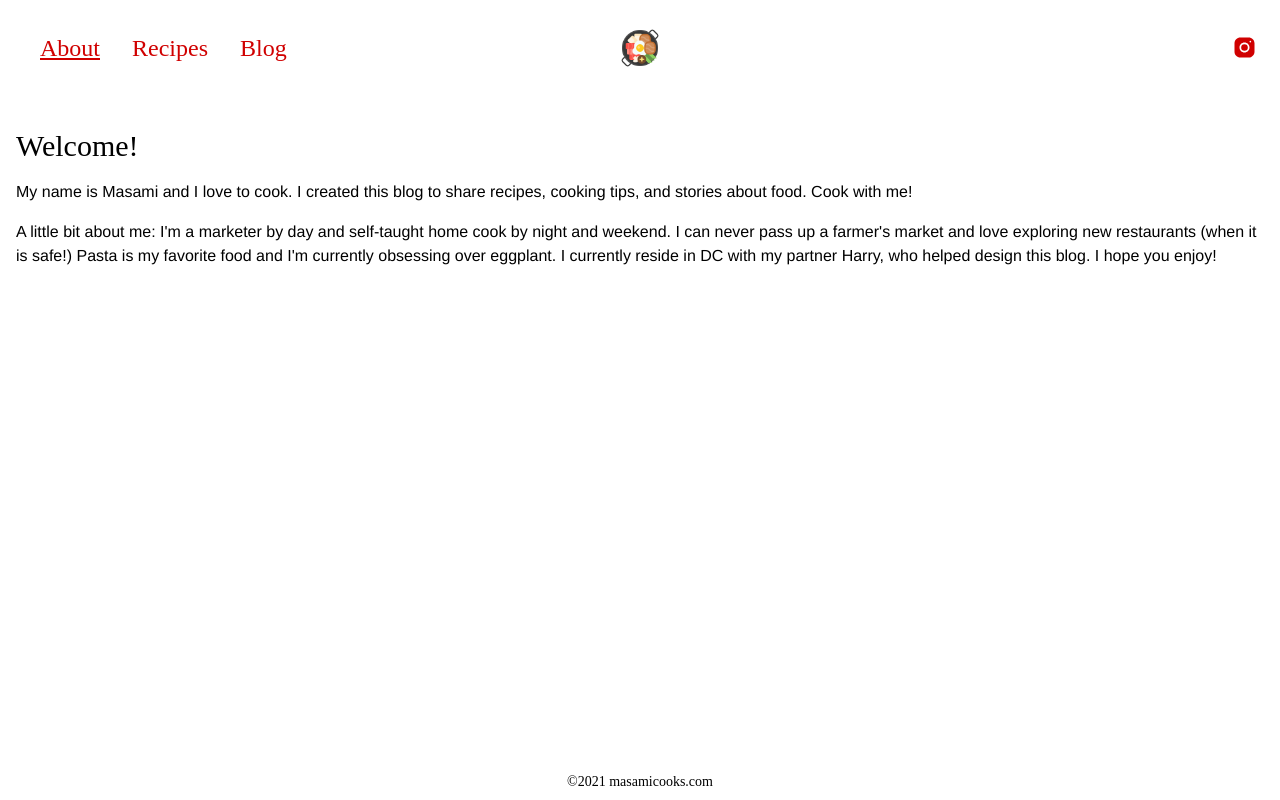
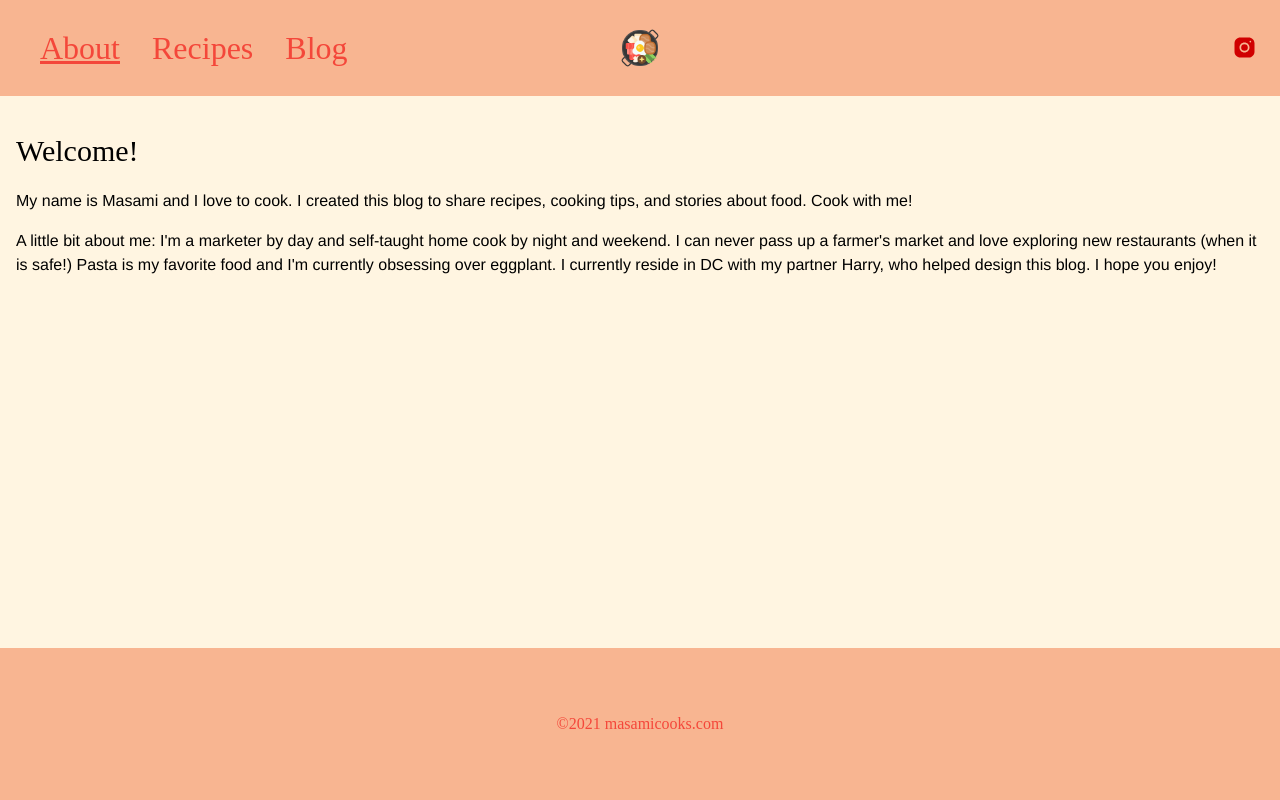
Before and after one commit to harrisoncramer/masamicooks, a Gatsby site: page /about in a window 1280 px wide. Built offline with nearby package versions, Linux system fonts and the light colour scheme; Gatsby itself is replaced by a stand-in of ours.

Commit message:
Updated theme colors and font.

```diff
--- a/src/components/footer/index.tsx
+++ b/src/components/footer/index.tsx
@@ -1,7 +1,7 @@
 import React from 'react'
 
 const Footer = () => (
-  <footer className="footer text-sm mt-2 p-2 font-display">
+  <footer className="footer font-display bg-app-header">
     <p>©2021 masamicooks.com</p>
   </footer>
 )
--- a/src/components/navigation/index.js
+++ b/src/components/navigation/index.js
@@ -15,9 +15,9 @@ const Navigation = ({ location }) => {
     <nav
       role="navigation"
       aria-label="Main"
-      className="flex justify-between items-center nav px-4 md:px-4 lg:px-6 py-2 lg:py-3 fixed top-0 w-full h-24 z-20 text-app-theme bg-app-white border-app-theme"
+      className="flex justify-between items-center nav px-4 md:px-4 lg:px-6 py-2 lg:py-3 fixed top-0 w-full h-24 z-20 text-app-theme bg-app-header border-app-theme"
     >
-      <div className="absolute top-6 bg-app-white flex flex-col items-start justify-start flex-grow basis-0 md:top-0 md:flex-row md:relative md:items-center">
+      <div className="absolute top-6 bg-app-header flex flex-col items-start justify-start flex-grow basis-0 md:top-0 md:flex-row md:relative md:items-center">
         <button className="md:hidden" onClick={handleDropdown}>
           <svg fill="#d00000" viewBox="0 -25 100 80" width="40" height="40">
             <rect width="50" height="10"></rect>
--- a/src/components/recipe-preview/index.js
+++ b/src/components/recipe-preview/index.js
@@ -2,16 +2,12 @@ import React from 'react'
 import { Link } from 'gatsby'
 import { GatsbyImage } from 'gatsby-plugin-image'
 
-import Tags from '../tags'
-
 const RecipeMetadata = function ({ recipe }) {
   return (
     <div className="recipe-metadata p-2">
-      <p className="font-display text-2xl text-app-theme pb-2">
+      <p className="font-display text-app-black text-xl decoration-app-theme underline">
         {recipe.title}
       </p>
-      <p className="meta">{recipe.summary}</p>
-      <i className="im im-instagram"></i>
     </div>
   )
 }
--- a/src/pages/index.js
+++ b/src/pages/index.js
@@ -10,7 +10,7 @@ const RootIndex = function ({ location, data }) {
   const recipes = data.allContentfulRecipe.nodes
   return (
     <Layout location={location}>
-      <div className="image-wrapper gap-4 grid lg:grid-cols-3 md:grid-cols-3 sm:grid-cols-2 grid-cols-2 max-w-max m-auto">
+      <div className="image-wrapper gap-12 grid lg:grid-cols-3 md:grid-cols-3 sm:grid-cols-2 grid-cols-2 max-w-max m-auto">
         {recipes &&
           recipes.map((recipe, i) => {
             return (
--- a/src/styles/global.css
+++ b/src/styles/global.css
@@ -13,7 +13,7 @@ body {
 }
 
 footer {
-  @apply absolute bottom-0 w-full flex justify-center;
+  @apply absolute bottom-0 w-full flex justify-center text-app-theme py-16;
 }
 
 input[type='text']:focus {
--- a/src/styles/typography.css
+++ b/src/styles/typography.css
@@ -1,19 +1,4 @@
 @font-face {
-  font-family: 'Something New';
-  src: url('../fonts/SomethingNew.woff2');
+  font-family: 'Nugelo';
+  src: url('../fonts/nugelo.otf');
 }
-
-@font-face {
-  font-family: 'Staatliches';
-  src: url('../fonts/Staatliches-Regular.ttf');
-}
-
-@font-face {
-  font-family: 'Baskerville';
-  src: url('../fonts/LibreBaskerville-Bold.ttf');
-}
-
-@font-face {
-  font-family: 'Playfair';
-  src: url('../fonts/playfair.ttf');
-}
--- a/tailwind.config.js
+++ b/tailwind.config.js
@@ -4,7 +4,21 @@ module.exports = {
     fontFamily: {
       sans: ['Helvetica'],
       serif: [],
-      display: ['Playfair'],
+      display: ['Nugelo'],
+    },
+    fontSize: {
+      xs: '.75rem',
+      sm: '.875rem',
+      tiny: '.875rem',
+      base: '1rem',
+      lg: '1.125rem',
+      xl: '1.55rem',
+      '2xl': '2rem',
+      '3xl': '1.875rem',
+      '4xl': '2.25rem',
+      '5xl': '3rem',
+      '6xl': '4rem',
+      '7xl': '5rem',
     },
     screens: {
       sm: '480px',
@@ -14,8 +28,10 @@ module.exports = {
     },
     colors: {
       'app-white': '#ffffff',
-      'app-theme': '#d00000',
-      'app-background': '#ffffff',
+      'app-black': '#000000',
+      'app-header': '#f8b591',
+      'app-theme': '#f4473a',
+      'app-background': '#fff5e1',
       'app-gray': '#ebebf2',
       'app-gray-light': '#f8f8ff',
     },
```
Also changed, not shown: .eslintrc.js, src/fonts/LibreBaskerville-Bold.ttf (deleted), src/fonts/LibreBaskerville-Italic.ttf (deleted), src/fonts/LibreBaskerville-Regular.ttf (deleted), src/fonts/SomethingNew.otf (deleted), src/fonts/SomethingNew.woff (deleted), src/fonts/SomethingNew.woff2 (deleted), src/fonts/Staatliches-Regular.ttf (deleted), src/fonts/nugelo.otf (added), src/fonts/playfair-variable.ttf (deleted), src/fonts/playfair.ttf (deleted), 1 other file.
